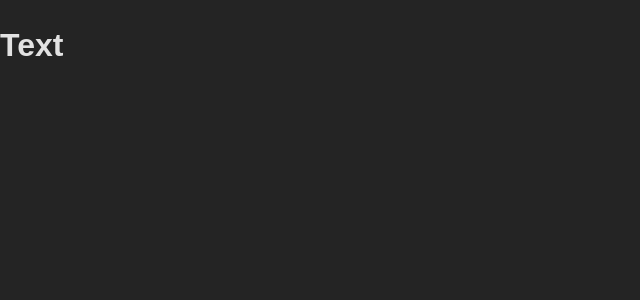
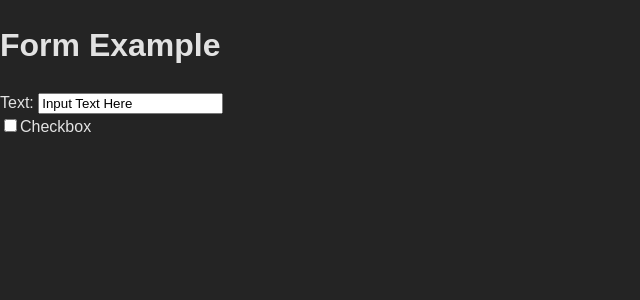
Before and after one commit to gjuanillo/react-refreshers, a React (Vite) app: page / in a window 1280 px wide. Shown: the top 300 px of the page, without its empty margins (0-640 px from the left). Built offline with nearby package versions, Linux system fonts and the light colour scheme.

Commit message:
Form Example

```diff
--- a/src/App.tsx
+++ b/src/App.tsx
@@ -1,11 +1,39 @@
 import './App.css'
+import { useState } from 'react';
+import type { FormDataType } from './FormDataType';
 
 
 function App() {
+
+    const [formData, setFormData] = useState<FormDataType>(
+        {
+            text: 'Input Text Here',
+            checkbox: false,
+            radio: '',
+            select: ''
+        }
+    );
+
+    const handleChange = (e) => {
+    };
     return (
-        <>
-            <h1>Text</h1>
-        </>
+        <div className='form-container'>
+            <h1>Form Example</h1>
+            <form>
+                {/* Text Input */}
+                <div className='form-field'>
+                    <label>Text: </label>
+                    <input type='text' name='text' value={formData.text} onChange={handleChange} />
+                </div>
+
+                <div className='form-field'>
+                    <label>
+                        <input type='checkbox' name='checkbox' checked={formData.checkbox} onChange={handleChange} />
+                        Checkbox
+                    </label>
+                </div>
+            </form>
+        </div>
     );
 }
 
--- /dev/null
+++ b/src/FormDataType.ts
@@ -0,0 +1,6 @@
+export interface FormDataType {
+    text: string;
+    checkbox: boolean;
+    radio: string;
+    select: string;
+}
```
